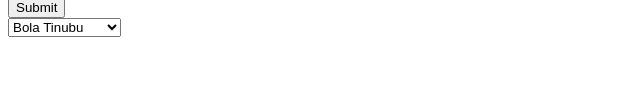
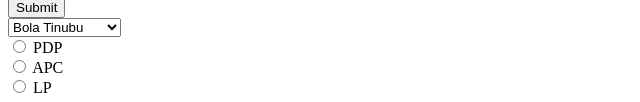
Before and after one commit to ExtraordinaireAji/last-html-recap-class, a plain HTML site: page index.html in a window 1280 px wide. Shown: the part 1429-1531 px from the top of the page, without its empty margins (0-640 px from the left). Before the commit the page ends 1474 px from the top, so only its background shows below. Drawn offline with Linux system fonts and the light colour scheme.

Commit message:
html radio buttons added

```diff
--- a/index.html
+++ b/index.html
@@ -111,8 +111,19 @@
             <option value="">Atiku Abubakar</option>
             <option value="">David Etim</option>
         </select>
+        <br>
 
+        <!-- Radio buttons -->
+        <input type="radio">
+        <label for="">PDP</label>
+        <br>
 
+        <input type="radio">
+        <label for="">APC</label>
+        <br>
+
+        <input type="radio">
+        <label for="">LP</label>
     </form>
 </body>
 </html>
```
